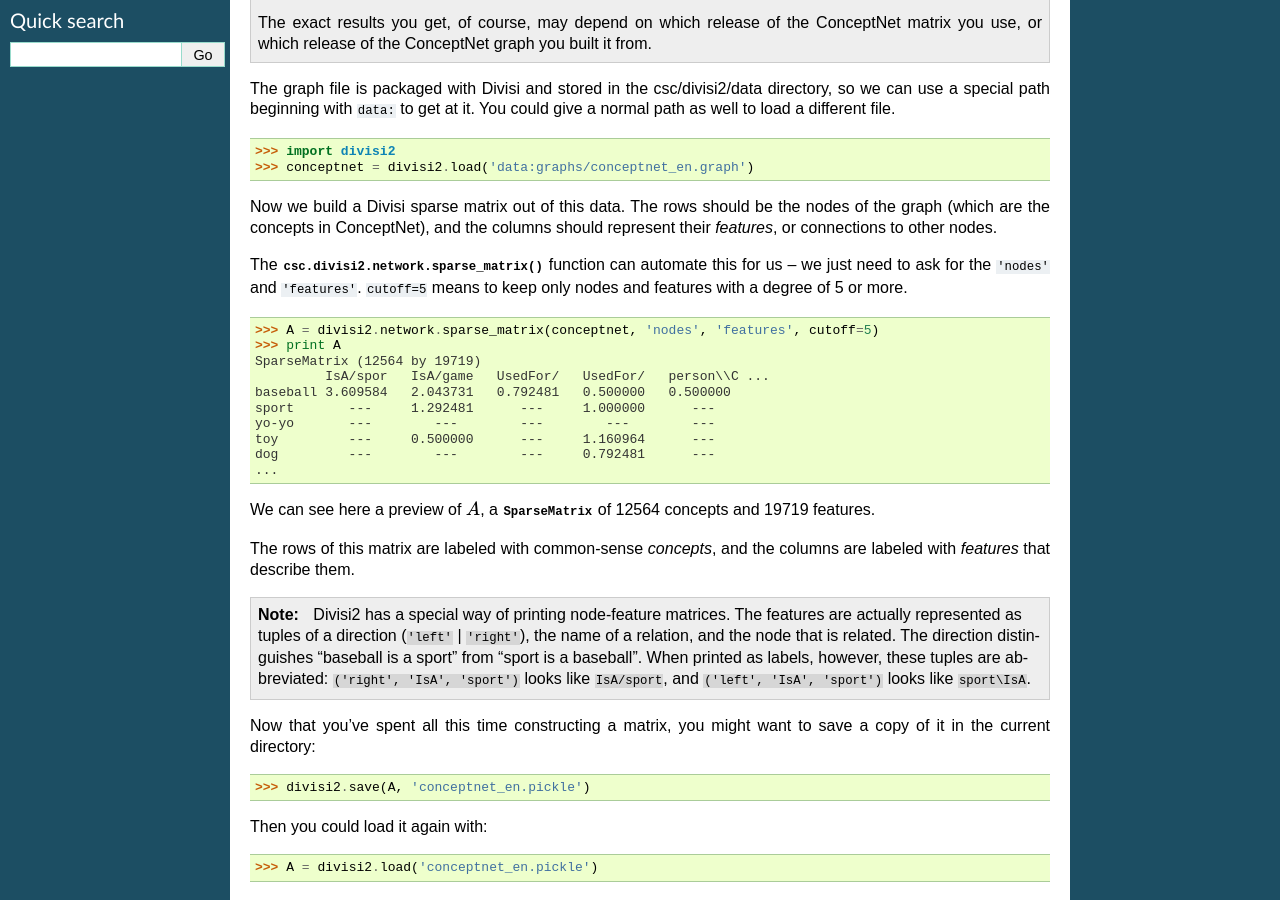
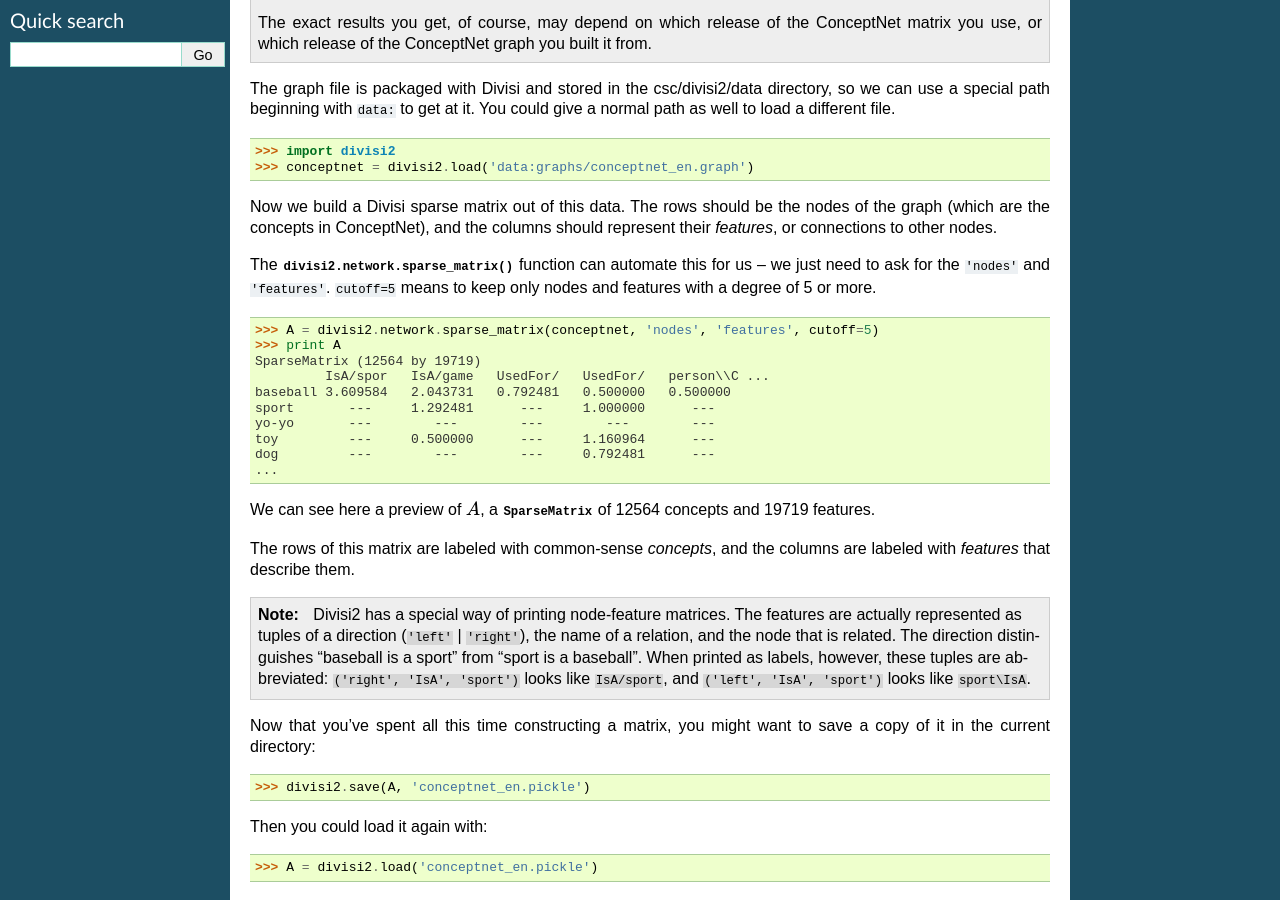
Before and after one commit to commonsense/divisi2, a Sphinx documentation site: the page built from doc/tutorial_aspace.rst, in a window 1280 px wide and 900 px high, scrolled down 434 px. Built offline with Sphinx 7.4.7, drawn with Linux system fonts in a browser that asks for light colours.

Commit message:
Fix remaining csc namespace references in docs.

```diff
--- a/doc/dense.rst
+++ b/doc/dense.rst
@@ -1,4 +1,4 @@
-.. module:: csc.divisi2.dense
+.. module:: divisi2.dense
 
 Dense Matrices and Vectors
 ==========================
--- a/doc/tutorial_aspace.rst
+++ b/doc/tutorial_aspace.rst
@@ -41,7 +41,7 @@
 nodes of the graph (which are the concepts in ConceptNet), and the columns
 should represent their *features*, or connections to other nodes.
 
-The :func:`csc.divisi2.network.sparse_matrix`
+The :func:`divisi2.network.sparse_matrix`
 function can automate this for us -- we just need to ask for the `'nodes'` and
 `'features'`. `cutoff=5` means to keep only nodes and features with a degree of
 5 or more.
```
